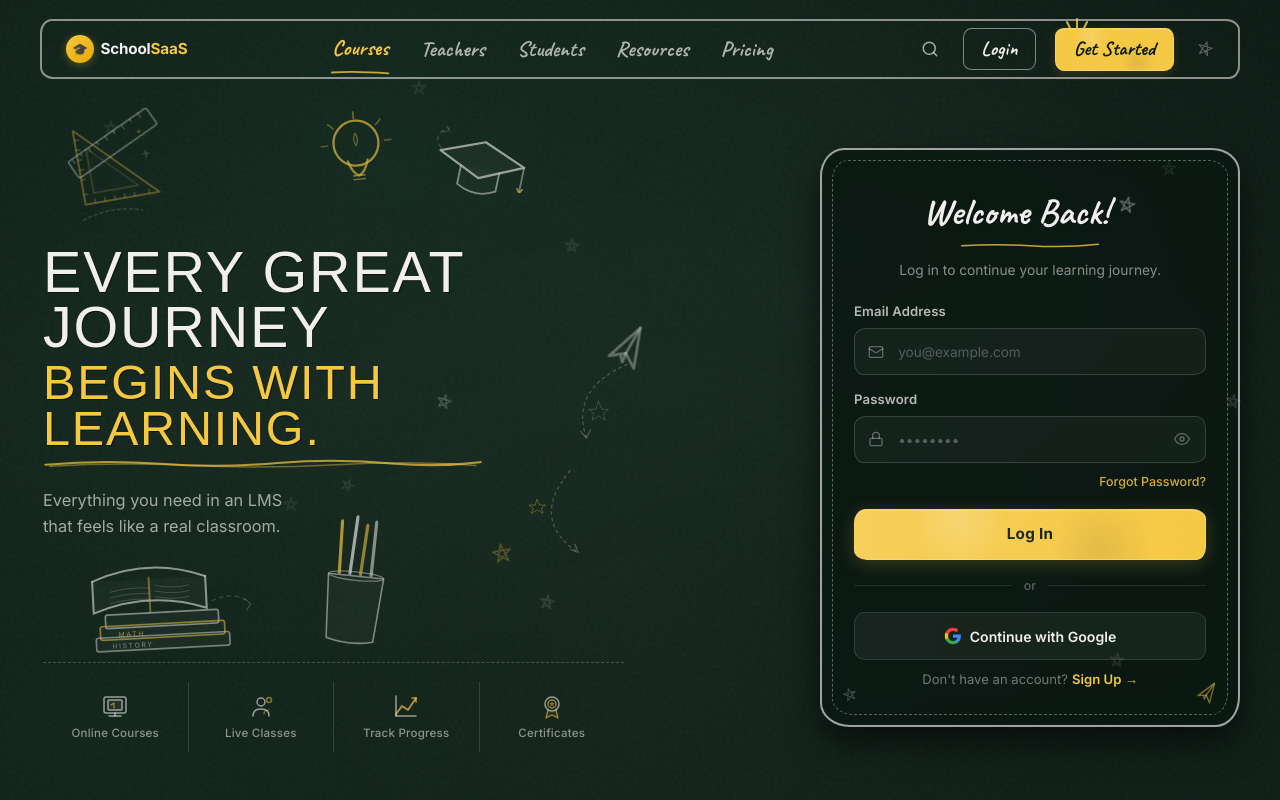
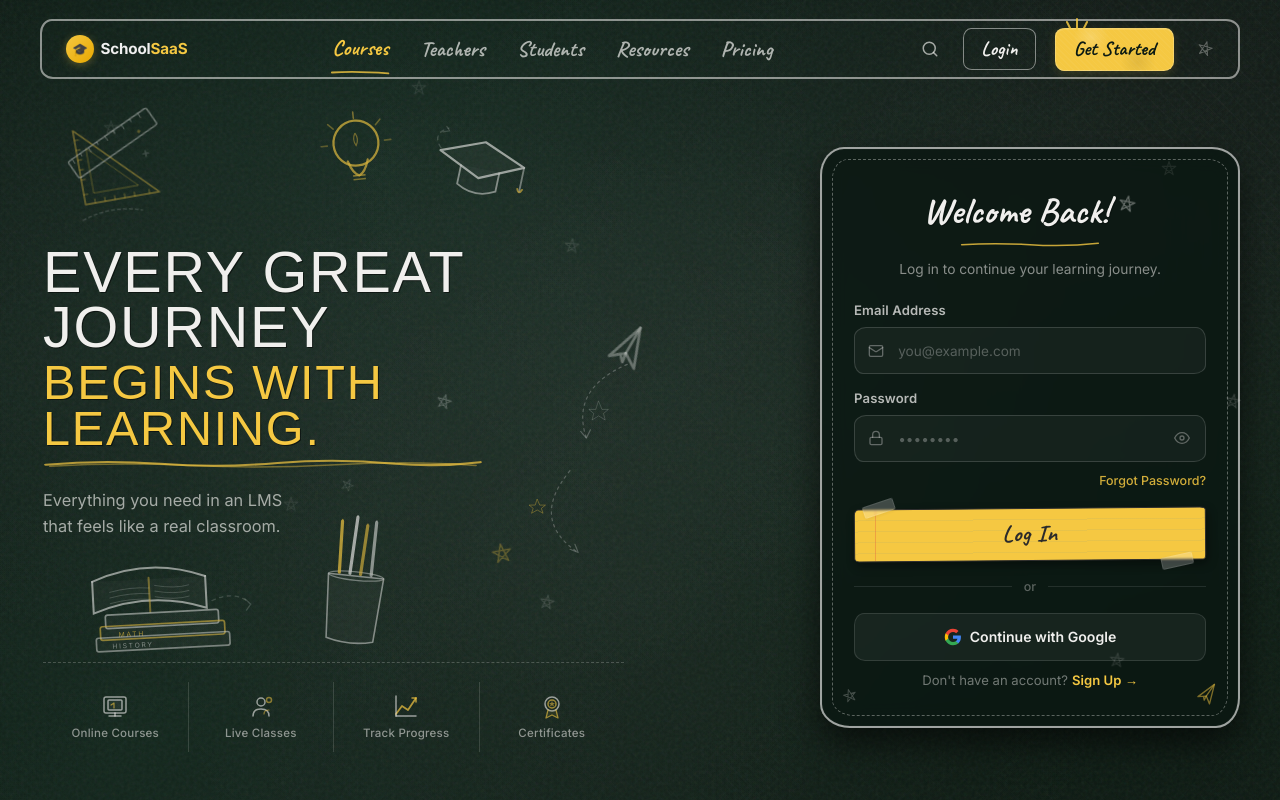
Before and after one commit to janreyHablaMina/School-Management-Sass, a Next.js app in the folder web/: page /login in a window 1280 px wide. Built offline with nearby package versions, Linux system fonts and the light colour scheme; a web font is replaced by a local one.

Commit message:
style(login): use primary yellow for submit button and add advanced chalkboard texture to page background

```diff
--- a/web/src/app/login/login.module.css
+++ b/web/src/app/login/login.module.css
@@ -10,7 +10,7 @@
   display: flex;
   flex-direction: column; /* Stack header and main container vertically */
   align-items: center;
-  background: #0b1a13; /* Deep forest slate chalkboard color */
+  background: #08120d; /* Slightly darker slate forest green for higher chalkboard contrast */
   position: relative;
   overflow: hidden;
   font-family: 'Inter', sans-serif;
@@ -25,19 +25,28 @@
   position: absolute;
   inset: 0;
   background:
-    /* chalk dust speckles */
-    radial-gradient(ellipse at 20% 50%, rgba(255, 255, 255, 0.02) 0%, transparent 50%),
-    radial-gradient(ellipse at 70% 30%, rgba(255, 255, 255, 0.025) 0%, transparent 40%),
-    radial-gradient(ellipse at 50% 80%, rgba(255, 255, 255, 0.02) 0%, transparent 50%),
-    /* board color variation */
-    radial-gradient(ellipse at 30% 20%, #12281e 0%, transparent 60%),
-    radial-gradient(ellipse at 80% 70%, #0e2017 0%, transparent 60%),
-    radial-gradient(ellipse at 10% 90%, #10241a 0%, transparent 50%);
+    /* Chalk dust smudges & clouds (opacity slightly increased for richer textures) */
+    radial-gradient(ellipse at 15% 45%, rgba(255, 255, 255, 0.04) 0%, transparent 60%),
+    radial-gradient(ellipse at 85% 25%, rgba(255, 255, 255, 0.045) 0%, transparent 50%),
+    radial-gradient(ellipse at 50% 75%, rgba(255, 255, 255, 0.038) 0%, transparent 55%),
+
+    /* Horizontal & diagonal eraser swipe streaks (faint chalk dust swipes) */
+    linear-gradient(90deg, rgba(255,255,255,0.008) 0%, rgba(255,255,255,0.012) 30%, transparent 70%, rgba(255,255,255,0.008) 100%),
+    linear-gradient(135deg, transparent 20%, rgba(255,255,255,0.01) 50%, transparent 80%),
+
+    /* Slate board color variations */
+    radial-gradient(ellipse at 30% 20%, #10251b 0%, transparent 60%),
+    radial-gradient(ellipse at 80% 70%, #0d1e14 0%, transparent 60%),
+    radial-gradient(ellipse at 10% 90%, #0e2218 0%, transparent 50%),
+
+    /* Slate grain micro-scratch patterns (brushed blackboard slate stone texture) */
+    repeating-linear-gradient(45deg, rgba(255, 255, 255, 0.01) 0px, rgba(255, 255, 255, 0.01) 1px, transparent 1px, transparent 12px),
+    repeating-linear-gradient(-45deg, rgba(255, 255, 255, 0.006) 0px, rgba(255, 255, 255, 0.006) 1.5px, transparent 1.5px, transparent 18px);
   pointer-events: none;
   z-index: 0;
 }
 
-/* Subtle grain overlay */
+/* Grain & noise overlay for authentic slate stone feel (opacity increased to 0.065) */
 .page::after {
   content: '';
   position: absolute;
@@ -741,70 +750,96 @@
   text-decoration: underline;
 }
 
-/* ---------- Submit Button ---------- */
+/* ---------- Submit Button (Notebook Paper Design) ---------- */
 .submitBtn {
   width: 100%;
-  padding: 0.82rem;
-  background: #f5c842;
-  /* Chalk scribble textured overlay */
+  padding: 0.5rem 0.82rem; /* Adjusted vertical padding for Caveat font proportions */
+  background: #f5c842; /* Primary school yellow matching the Get Started button */
   background-image:
-    radial-gradient(circle at 30% 20%, rgba(255, 255, 255, 0.18) 0%, transparent 20%),
-    radial-gradient(circle at 70% 80%, rgba(0, 0, 0, 0.08) 0%, transparent 20%),
-    repeating-linear-gradient(45deg, rgba(255, 255, 255, 0.04) 0px, rgba(255, 255, 255, 0.04) 1px, transparent 1px, transparent 4px);
-  border: 1.5px solid rgba(255, 255, 255, 0.2);
-  border-radius: 12px 14px 10px 13px / 14px 10px 13px 10px; /* wobbly hand-drawn style */
-  color: #0b1a13;
-  font-size: 0.95rem;
+    /* Red notebook paper left margin line */
+    linear-gradient(90deg, transparent 20px, rgba(220, 60, 60, 0.28) 20px, rgba(220, 60, 60, 0.28) 21px, transparent 21px),
+    /* Blue notebook paper horizontal rules */
+    repeating-linear-gradient(transparent, transparent 10px, rgba(0, 102, 204, 0.06) 10px, rgba(0, 102, 204, 0.06) 11px);
+  border: 1.8px solid #2e2e2e; /* Dark pencil/ink wobbly line */
+  border-radius: 4px 6px 3px 5px / 6px 3px 5px 4px; /* Organic hand-torn paper effect */
+  color: #2b2b2b; /* Pencil graphite/ink color */
+  font-family: 'Caveat', cursive;
+  font-size: 1.45rem; /* Larger handwritten font size */
   font-weight: 700;
-  font-family: 'Inter', sans-serif;
   cursor: pointer;
   letter-spacing: 0.02em;
   margin-top: 0.2rem;
   position: relative;
-  overflow: hidden;
-  transition:
-    transform 0.15s ease,
-    box-shadow 0.2s ease,
-    filter 0.2s ease;
-  box-shadow:
-    0 4px 18px rgba(245, 200, 66, 0.2),
-    0 1px 0 rgba(255, 255, 255, 0.15) inset;
+  overflow: visible; /* Show floating sticky tapes sticking out! */
+  transition: all 0.2s cubic-bezier(0.175, 0.885, 0.32, 1.275);
+  box-shadow: 2px 4px 10px rgba(0, 0, 0, 0.4); /* Floating paper shadow */
+  transform: rotate(-0.5deg); /* Slightly askew like a note taped to the board */
 }
 
+/* Translucent frosted tape at top-left corner */
 .submitBtn::before {
   content: '';
   position: absolute;
-  top: 0; left: -100%;
-  width: 200%; height: 100%;
-  background: linear-gradient(
-    90deg,
-    transparent 0%,
-    rgba(255,255,255,0.12) 50%,
-    transparent 100%
-  );
-  transition: left 0.5s ease;
+  top: -8px;
+  left: 8px;
+  width: 32px;
+  height: 12px;
+  background: rgba(255, 255, 255, 0.22); /* Frosted tape */
+  backdrop-filter: blur(1px);
+  -webkit-backdrop-filter: blur(1px);
+  border: 0.5px solid rgba(255, 255, 255, 0.1);
+  border-radius: 2px;
+  transform: rotate(-18deg);
+  box-shadow: 0 1px 3px rgba(0,0,0,0.06);
+  pointer-events: none;
+  z-index: 2;
+  transition: transform 0.2s ease;
+}
+
+/* Translucent frosted tape at bottom-right corner */
+.submitBtn::after {
+  content: '';
+  position: absolute;
+  bottom: -8px;
+  right: 12px;
+  width: 32px;
+  height: 12px;
+  background: rgba(255, 255, 255, 0.22); /* Frosted tape */
+  backdrop-filter: blur(1px);
+  -webkit-backdrop-filter: blur(1px);
+  border: 0.5px solid rgba(255, 255, 255, 0.1);
+  border-radius: 2px;
+  transform: rotate(-12deg);
+  box-shadow: 0 1px 3px rgba(0,0,0,0.06);
+  pointer-events: none;
+  z-index: 2;
+  transition: transform 0.2s ease;
 }
 
 .submitBtn:hover {
-  transform: translateY(-1px);
-  box-shadow:
-    0 6px 24px rgba(245, 200, 66, 0.35),
-    0 1px 0 rgba(255,255,255,0.15) inset;
-  filter: brightness(1.05);
+  transform: translateY(-2px) rotate(0.5deg) scale(1.01); /* Lift slightly off the board */
+  box-shadow: 4px 8px 16px rgba(0, 0, 0, 0.5); /* Deepen shadow on lift */
+  color: #1a1a1a;
 }
 
 .submitBtn:hover::before {
-  left: 0;
+  transform: rotate(-15deg) scale(1.05);
+}
+
+.submitBtn:hover::after {
+  transform: rotate(-10deg) scale(1.05);
 }
 
 .submitBtn:active {
-  transform: translateY(0);
+  transform: translateY(1px) rotate(0deg) scale(0.99); /* Press paper against the board */
+  box-shadow: 1px 2px 4px rgba(0, 0, 0, 0.3);
 }
 
 .submitBtn:disabled {
   opacity: 0.6;
   cursor: not-allowed;
-  transform: none;
+  transform: none !important;
+  box-shadow: 1px 2px 4px rgba(0,0,0,0.2) !important;
 }
 
 /* ---------- Divider ---------- */
```
